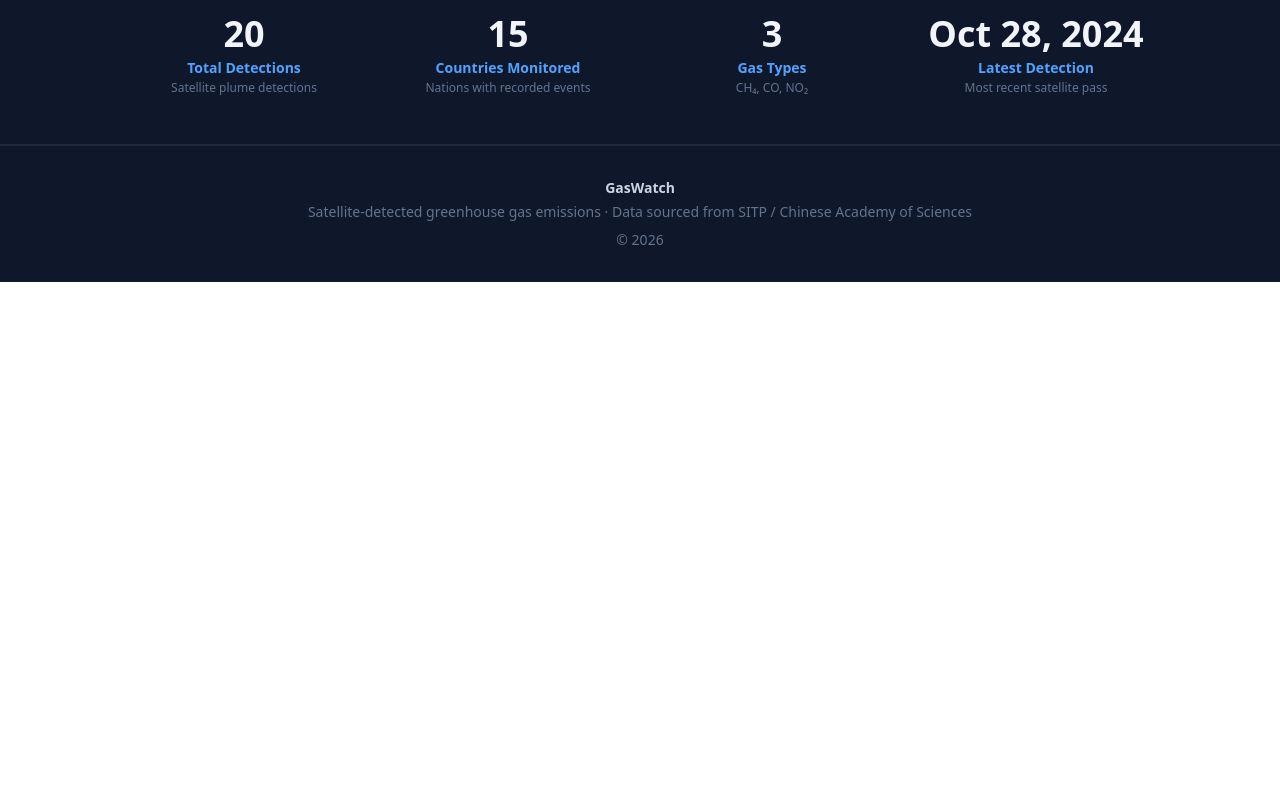
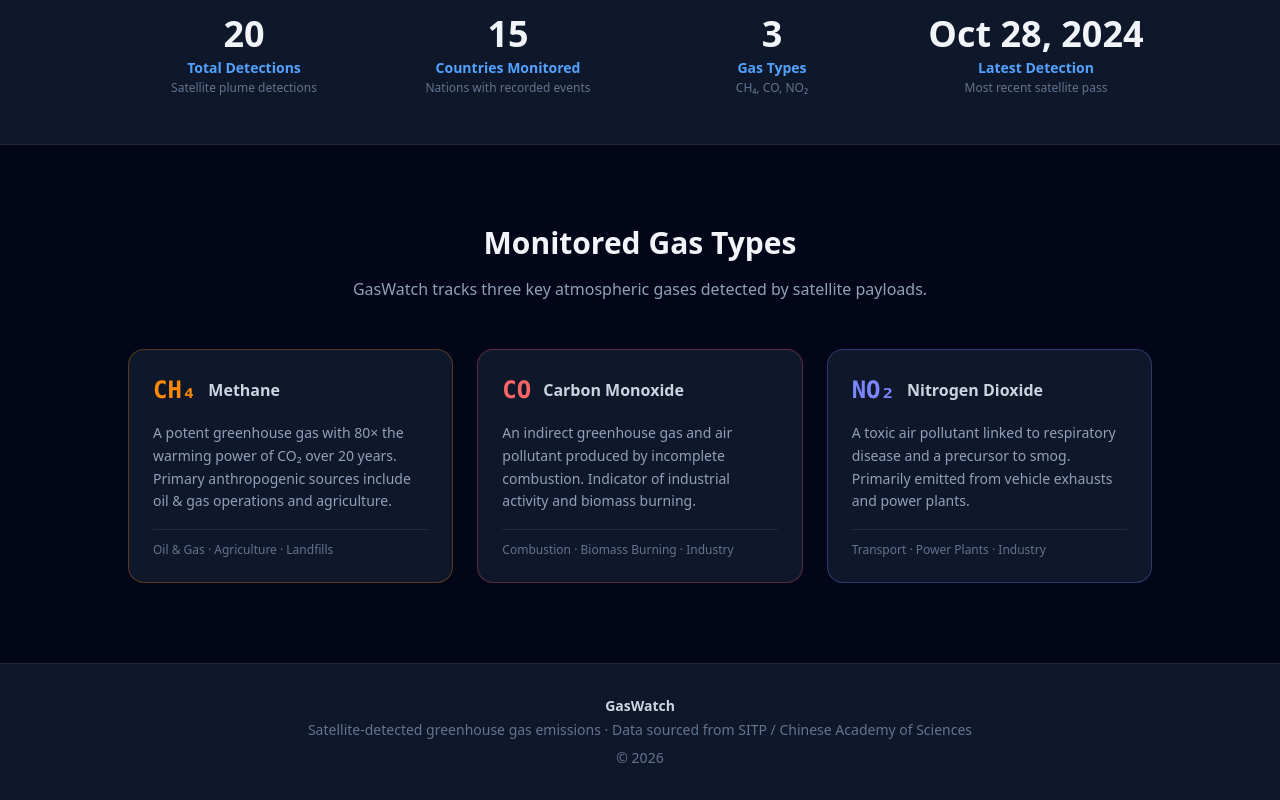
Before and after one commit to siliconar/test_ccb_superpower22, an Angular app in the folder gas-frontend/: page / in a window 1280 px wide. Shown: the part 904-1704 px from the top of the page. Before the commit the page ends 1186 px from the top, so only its background shows below. Built offline with nearby package versions, Linux system fonts and the light colour scheme.

Commit message:
feat: 实现 Gas Types 三种气体卡片组件

```diff
--- /dev/null
+++ b/gas-frontend/src/app/features/landing/gas-types/gas-types.component.html
@@ -0,0 +1,23 @@
+<section class="py-20 px-6 bg-slate-950">
+  <div class="max-w-5xl mx-auto">
+    <h2 class="text-3xl font-bold text-slate-100 text-center mb-4">Monitored Gas Types</h2>
+    <p class="text-slate-400 text-center mb-12 max-w-xl mx-auto">
+      GasWatch tracks three key atmospheric gases detected by satellite payloads.
+    </p>
+    <div class="grid grid-cols-1 md:grid-cols-3 gap-6">
+      @for (gas of gases; track gas.type) {
+        <div class="bg-slate-900 rounded-2xl border p-6 flex flex-col gap-4 transition-colors"
+             [class]="gas.borderClass">
+          <div class="flex items-center gap-3">
+            <span class="text-2xl font-mono font-bold" [class]="gas.colorClass">{{ gas.formula }}</span>
+            <span class="text-slate-300 font-semibold">{{ gas.name }}</span>
+          </div>
+          <p class="text-slate-400 text-sm leading-relaxed flex-1">{{ gas.description }}</p>
+          <div class="text-xs text-slate-500 border-t border-slate-800 pt-3">
+            {{ gas.sources }}
+          </div>
+        </div>
+      }
+    </div>
+  </div>
+</section>
--- a/gas-frontend/src/app/features/landing/gas-types/gas-types.component.ts
+++ b/gas-frontend/src/app/features/landing/gas-types/gas-types.component.ts
@@ -1,3 +1,48 @@
 import { Component } from '@angular/core';
-@Component({ selector: 'app-gas-types', template: '<section id="gas-types"></section>' })
-export class GasTypesComponent {}
+
+interface GasCard {
+  type: 'CH4' | 'CO' | 'NO2';
+  name: string;
+  formula: string;
+  colorClass: string;
+  borderClass: string;
+  description: string;
+  sources: string;
+}
+
+@Component({
+  selector: 'app-gas-types',
+  standalone: true,
+  templateUrl: './gas-types.component.html',
+})
+export class GasTypesComponent {
+  readonly gases: GasCard[] = [
+    {
+      type: 'CH4',
+      name: 'Methane',
+      formula: 'CH₄',
+      colorClass: 'text-orange-400',
+      borderClass: 'border-orange-400/30',
+      description: 'A potent greenhouse gas with 80× the warming power of CO₂ over 20 years. Primary anthropogenic sources include oil & gas operations and agriculture.',
+      sources: 'Oil & Gas · Agriculture · Landfills',
+    },
+    {
+      type: 'CO',
+      name: 'Carbon Monoxide',
+      formula: 'CO',
+      colorClass: 'text-red-400',
+      borderClass: 'border-red-400/30',
+      description: 'An indirect greenhouse gas and air pollutant produced by incomplete combustion. Indicator of industrial activity and biomass burning.',
+      sources: 'Combustion · Biomass Burning · Industry',
+    },
+    {
+      type: 'NO2',
+      name: 'Nitrogen Dioxide',
+      formula: 'NO₂',
+      colorClass: 'text-indigo-400',
+      borderClass: 'border-indigo-400/30',
+      description: 'A toxic air pollutant linked to respiratory disease and a precursor to smog. Primarily emitted from vehicle exhausts and power plants.',
+      sources: 'Transport · Power Plants · Industry',
+    },
+  ];
+}
```
